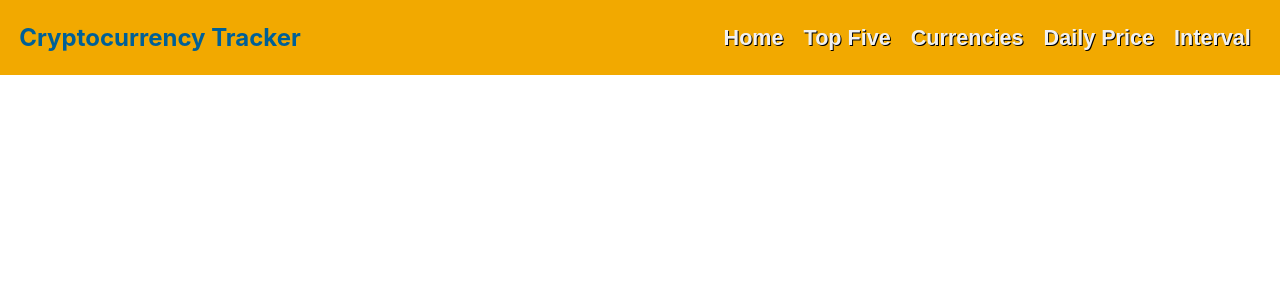
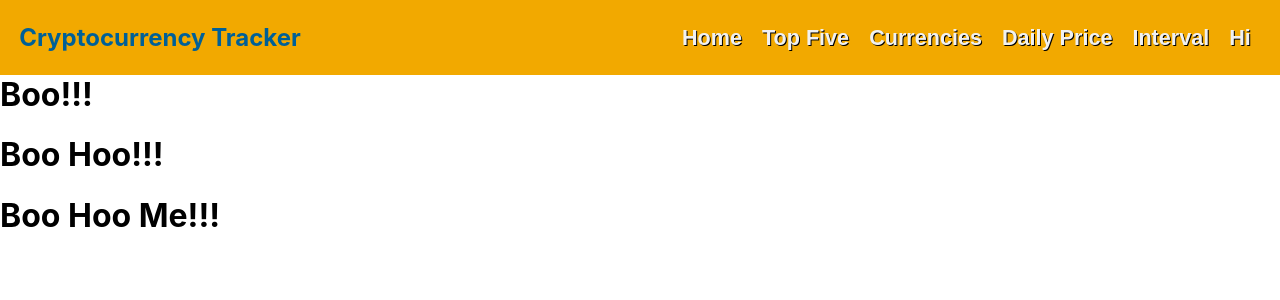
Before and after one commit to jfdoyle3/CryptoCurrencyTracker-Frontend, a React (Create React App) app: page /boo in a window 1280 px wide. Shown: the top 300 px of the page. Built offline with nearby package versions, Linux system fonts and the light colour scheme; no server answers.

Commit message:
working on mock page to create the display i want.

```diff
--- /dev/null
+++ b/src/components/Cryptocurrency/Boo.jsx
@@ -0,0 +1,21 @@
+import React from "react";
+import Hi_one from "./Models/Hi_one";
+import Hi_two from "./Models/Hi_two";
+import Hi_three from "./Models/Hi_three";
+
+const Boo=()=>{
+  return (
+    <div>
+      <div className="container">
+        <Hi_one />
+      </div>
+        <div>
+          <Hi_two />
+        </div>
+      <div>
+        <Hi_three />
+      </div>
+    </div>
+  )
+}
+export default Boo;
--- a/src/components/Cryptocurrency/CurrenciesInterval.jsx
+++ b/src/components/Cryptocurrency/CurrenciesInterval.jsx
@@ -13,7 +13,7 @@ const CurrenciesInterval = () => {
     console.log("CurrenciesInterval - use Effect Acitvated!!!");
     const _getAllCurrencies=async()=>{
       try{
-        const res=await axios.get(`${apiHostUrl}/api/interval/btc/7d`);
+        const res=await axios.get(`${apiHostUrl}/api/interval/BTC/7d`);
         console.log(res.data);
         setLoading(false);
         setCurrenciesInterval(res.data);
--- /dev/null
+++ b/src/components/Cryptocurrency/Models/Hi_one.jsx
@@ -0,0 +1,9 @@
+import React from "react";
+
+const Hi_one=()=>{
+  return (
+    <h1>Boo!!!</h1>
+  )
+}
+
+export default Hi_one;
--- /dev/null
+++ b/src/components/Cryptocurrency/Models/Hi_three.jsx
@@ -0,0 +1,9 @@
+import React from "react";
+
+const Hi_three=()=>{
+  return (
+    <h1>Boo Hoo Me!!!</h1>
+  )
+}
+
+export default Hi_three;
--- /dev/null
+++ b/src/components/Cryptocurrency/Models/Hi_two.jsx
@@ -0,0 +1,9 @@
+import React from "react";
+
+const Hi_two=()=>{
+  return (
+    <h1>Boo Hoo!!!</h1>
+  )
+}
+
+export default Hi_two;
--- a/src/components/Navbar/NavBar.jsx
+++ b/src/components/Navbar/NavBar.jsx
@@ -42,6 +42,7 @@ const NavBar = (props) => {
           <NavButton to="/currencies" label="Currencies"/>
           <NavButton to="/dailyPrices" label="Daily Price" />
           <NavButton to="/interval" label="Interval" />
+          <NavButton to="/boo" label="Hi" />
           {/* {auth.token ? (
             <NavButton to="/developers" label="Developers" />
           ) : (
--- a/src/components/Routers/AppRouter.js
+++ b/src/components/Routers/AppRouter.js
@@ -6,6 +6,7 @@ import TopFive from "../Cryptocurrency/TopFive";
 import Currencies from '../Cryptocurrency/Currencies';
 import CurrenciesDaily from '../Cryptocurrency/CurrenciesDaily';
 import CurrenciesInterval from '../Cryptocurrency/CurrenciesInterval';
+import Boo from '../Cryptocurrency/Boo';
 
 // import Login from '../Auth/Login';
 // import Register from '../Auth/Register';
@@ -24,6 +25,7 @@ const AppRouter = () => {
           <Route path="/currencies" element={<Currencies />} />
           <Route path="/dailyPrices" element={<CurrenciesDaily />} />
           <Route path="/interval" element={<CurrenciesInterval />} />
+          <Route path="/boo" element={<Boo />} />
 
           {/* <Route path="/login" element={<Login />} />
           <Route path="/register" element={<Register />} /> */}
```
Also changed, not shown: src/components/Cryptocurrency/CurrencyDetails.jsx (added, +11 -0 lines).
